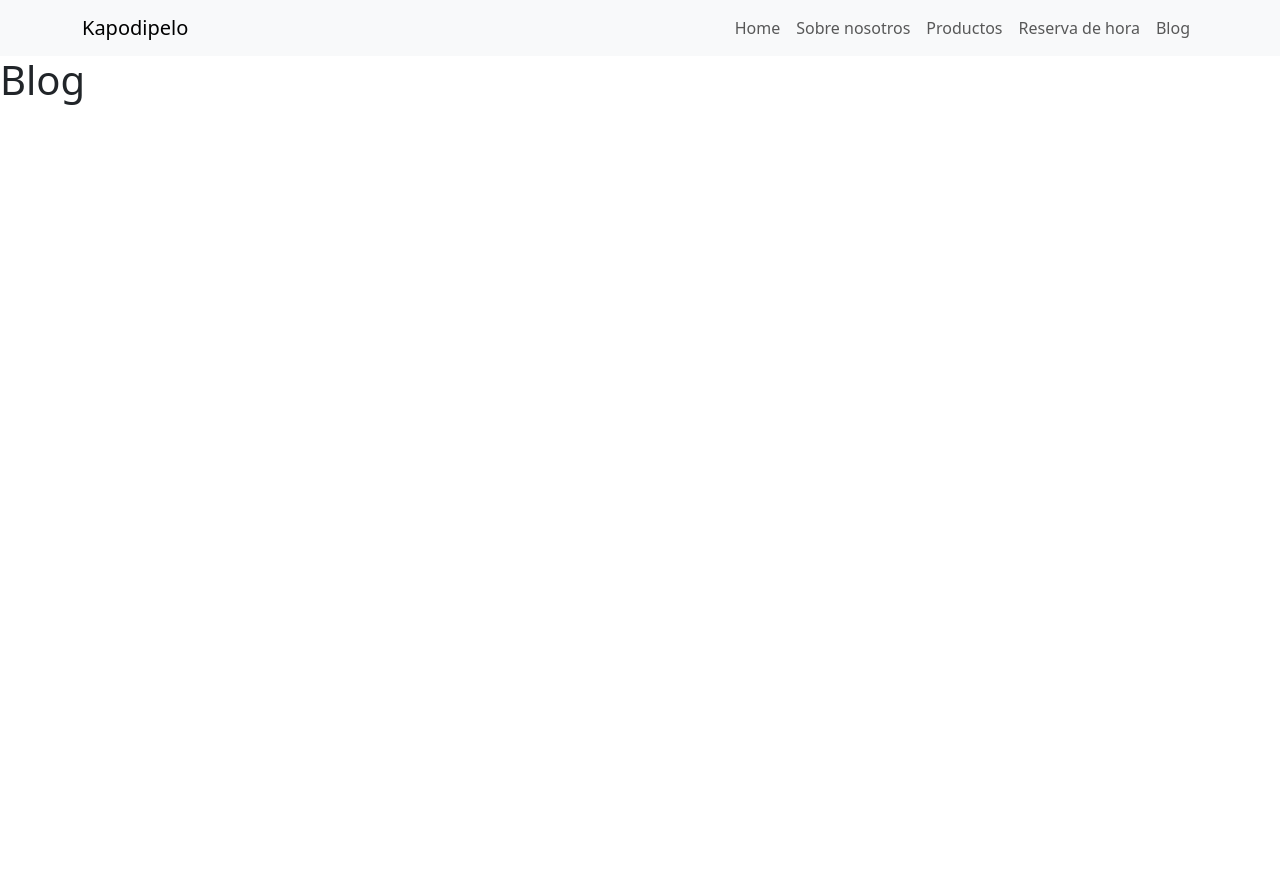
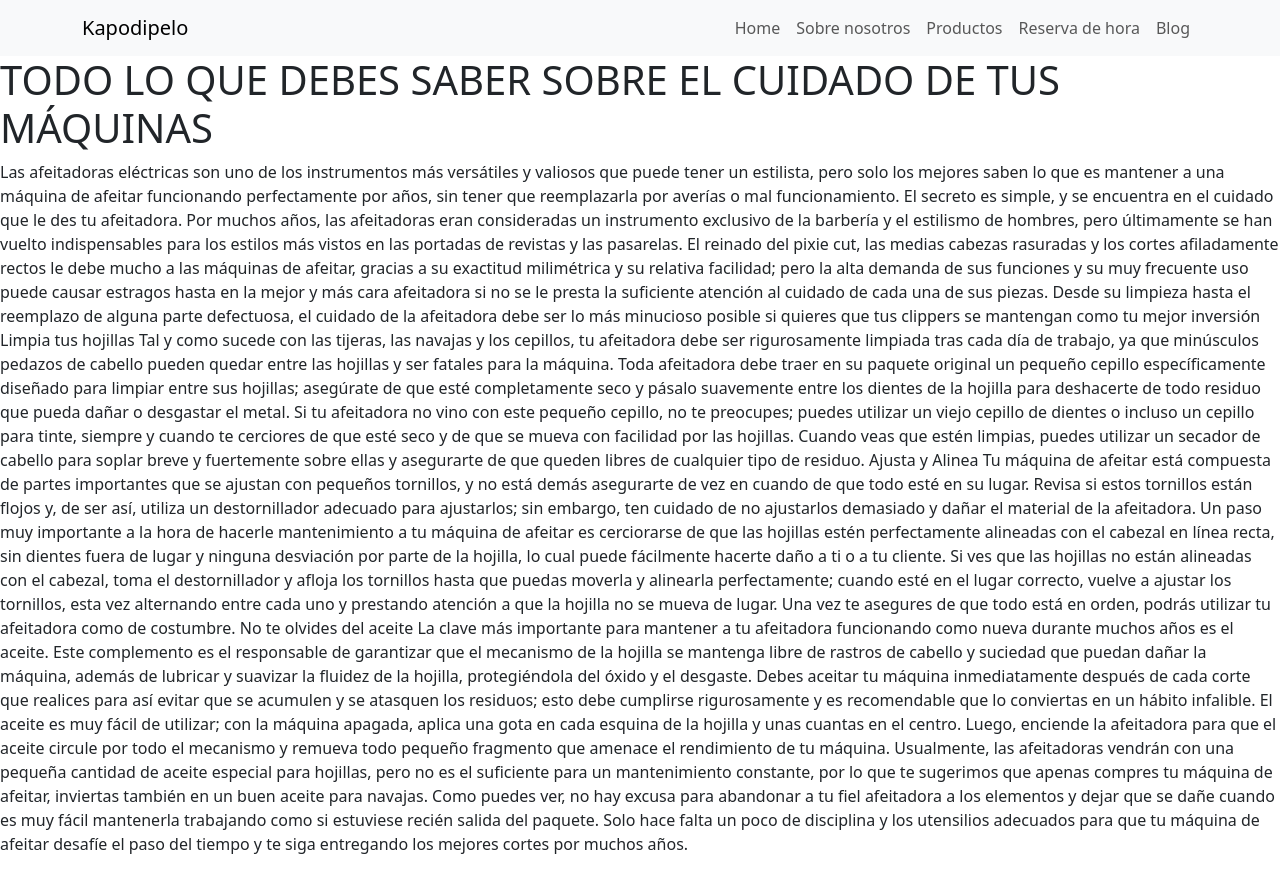
Before and after one commit to Sebamellam/proyecto4, a React (Vite) app: page /proyecto4/blog in a window 1280 px wide. Before the commit the page ends 800 px from the top, so only its background shows below. Built offline with nearby package versions, Linux system fonts and the light colour scheme.

Commit message:
se agrega el footer y el blog

```diff
--- a/src/routes/Blog.jsx
+++ b/src/routes/Blog.jsx
@@ -1,7 +1,35 @@
 
 export const Blog = () => {
   return (
-  <h1>Blog</h1>
+    <>
+      <h1>TODO LO QUE DEBES SABER SOBRE EL CUIDADO DE TUS MÁQUINAS</h1>
+      <p>Las afeitadoras eléctricas son uno de los instrumentos más versátiles y valiosos que puede tener un estilista, pero solo los mejores saben lo que es mantener a una máquina de afeitar funcionando perfectamente por años, sin tener que reemplazarla por averías o mal funcionamiento. El secreto es simple, y se encuentra en el cuidado que le des tu afeitadora.
+        Por muchos años, las afeitadoras eran consideradas un instrumento exclusivo de la barbería y el estilismo de hombres, pero últimamente se han vuelto indispensables para los estilos más vistos en las portadas de revistas y las pasarelas. El reinado del pixie cut, las medias cabezas rasuradas y los cortes afiladamente rectos le debe mucho a las máquinas de afeitar, gracias a su exactitud milimétrica y su relativa facilidad; pero la alta demanda de sus funciones y su muy frecuente uso puede causar estragos hasta en la mejor y más cara afeitadora si no se le presta la suficiente atención al cuidado de cada una de sus piezas. Desde su limpieza hasta el reemplazo de alguna parte defectuosa, el cuidado de la afeitadora debe ser lo más minucioso posible si quieres que tus clippers se mantengan como tu mejor inversión
+
+        Limpia tus hojillas
+
+        Tal y como sucede con las tijeras, las navajas y los cepillos, tu afeitadora debe ser rigurosamente limpiada tras cada día de trabajo, ya que minúsculos pedazos de cabello pueden quedar entre las hojillas y ser fatales para la máquina. Toda afeitadora debe traer en su paquete original un pequeño cepillo específicamente diseñado para limpiar entre sus hojillas; asegúrate de que esté completamente seco y pásalo suavemente entre los dientes de la hojilla para deshacerte de todo residuo que pueda dañar o desgastar el metal.
+
+        Si tu afeitadora no vino con este pequeño cepillo, no te preocupes; puedes utilizar un viejo cepillo de dientes o incluso un cepillo para tinte, siempre y cuando te cerciores de que esté seco y de que se mueva con facilidad por las hojillas. Cuando veas que estén limpias, puedes utilizar un secador de cabello para soplar breve y fuertemente sobre ellas y asegurarte de que queden libres de cualquier tipo de residuo.
+
+        Ajusta y Alinea
+
+        Tu máquina de afeitar está compuesta de partes importantes que se ajustan con pequeños tornillos, y no está demás asegurarte de vez en cuando de que todo esté en su lugar. Revisa si estos tornillos están flojos y, de ser así, utiliza un destornillador adecuado para ajustarlos; sin embargo, ten cuidado de no ajustarlos demasiado y dañar el material de la afeitadora.
+
+        Un paso muy importante a la hora de hacerle mantenimiento a tu máquina de afeitar es cerciorarse de que las hojillas estén perfectamente alineadas con el cabezal en línea recta, sin dientes fuera de lugar y ninguna desviación por parte de la hojilla, lo cual puede fácilmente hacerte daño a ti o a tu cliente. Si ves que las hojillas no están alineadas con el cabezal, toma el destornillador y afloja los tornillos hasta que puedas moverla y alinearla perfectamente; cuando esté en el lugar correcto, vuelve a ajustar los tornillos, esta vez alternando entre cada uno y prestando atención a que la hojilla no se mueva de lugar. Una vez te asegures de que todo está en orden, podrás utilizar tu afeitadora como de costumbre.
+
+        No te olvides del aceite
+
+        La clave más importante para mantener a tu afeitadora funcionando como nueva durante muchos años es el aceite. Este complemento es el responsable de garantizar que el mecanismo de la hojilla se mantenga libre de rastros de cabello y suciedad que puedan dañar la máquina, además de lubricar y suavizar la fluidez de la hojilla, protegiéndola del óxido y el desgaste. Debes aceitar tu máquina inmediatamente después de cada corte que realices para así evitar que se acumulen y se atasquen los residuos; esto debe cumplirse rigurosamente y es recomendable que lo conviertas en un hábito infalible.
+
+        El aceite es muy fácil de utilizar; con la máquina apagada, aplica una gota en cada esquina de la hojilla y unas cuantas en el centro. Luego, enciende la afeitadora para que el aceite circule por todo el mecanismo y remueva todo pequeño fragmento que amenace el rendimiento de tu máquina.
+
+        Usualmente, las afeitadoras vendrán con una pequeña cantidad de aceite especial para hojillas, pero no es el suficiente para un mantenimiento constante, por lo que te sugerimos que apenas compres tu máquina de afeitar, inviertas también en un buen aceite para navajas.
+
+
+        Como puedes ver, no hay excusa para abandonar a tu fiel afeitadora a los elementos y dejar que se dañe cuando es muy fácil mantenerla trabajando como si estuviese recién salida del paquete. Solo hace falta un poco de disciplina y los utensilios adecuados para que tu máquina de afeitar desafíe el paso del tiempo y te siga entregando los mejores cortes por muchos años.</p>
+    </>
+
 
   )
 }
```
Also changed, not shown: src/components/Footer.jsx (added, +16 -0 lines).
